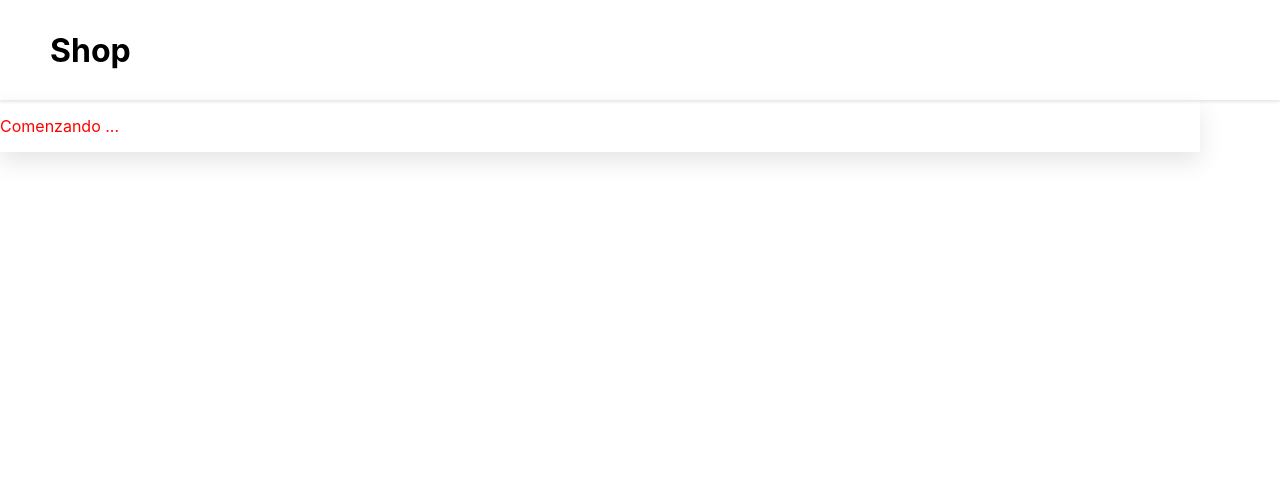
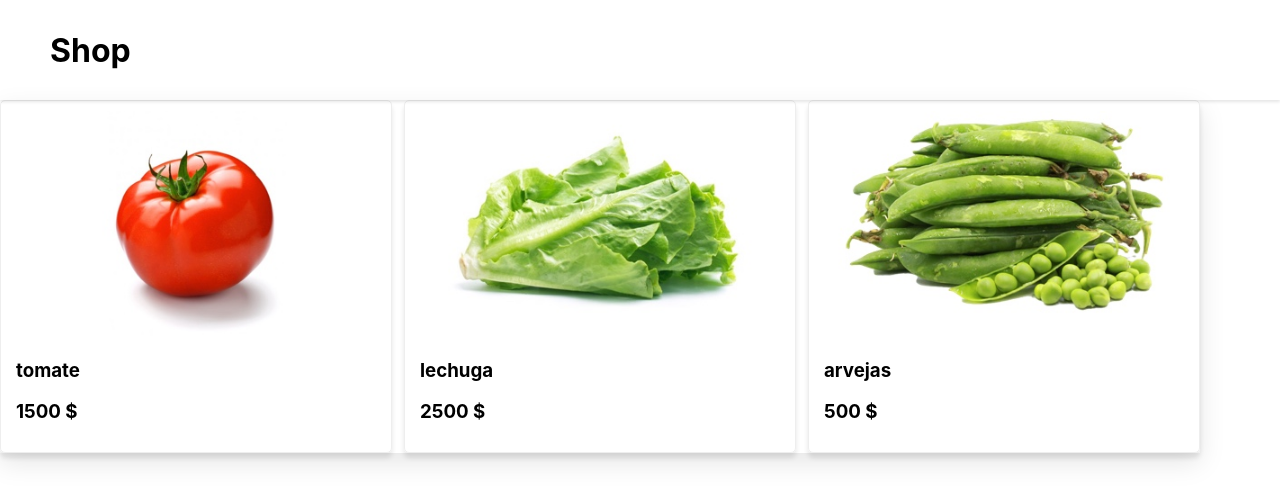
Before and after one commit to LuisanaHenmary/CarritoCompras, a React (Create React App) app: page / in a window 1280 px wide. Shown: the top 502 px of the page. Built offline with nearby package versions, Linux system fonts and the light colour scheme.

Commit message:
add component Products

```diff
--- a/src/App.js
+++ b/src/App.js
@@ -1,17 +1,20 @@
-import styled from 'styled-components'
 import Layout from './components/Layout';
 import NavBar from './components/NavBar';
-
-const Parr = styled.p`
-  color:red;
-`
+import Products from './components/Products';
 
 const App = () => {
+
+  const products=[
+			{name:'tomate',price:1500,img:'/productos/tomate.jpg'},
+			{name:'lechuga',price:2500,img:"/productos/lechuga.jpg"},
+			{name:'arvejas',price:500,img:"/productos/arvejas.jpg"},
+		]
+
   return (
     <>
       <NavBar />
       <Layout>
-        <Parr>Comenzando ...</Parr>
+        <Products products={products} />
       </Layout>
 
     </>
--- /dev/null
+++ b/src/components/Products.js
@@ -0,0 +1,19 @@
+import styled from "styled-components"
+import Product from "./Product"
+
+const Prod = styled.div`
+display:flex;
+flex-direction:row;
+justify-content:space-between;
+
+`
+
+const Products = ({products}) =>{
+    return(
+        <Prod>
+            {products.map(pr=><Product key={pr.name} product={pr} />)}
+        </Prod>
+    )
+}
+
+export default Products
```
